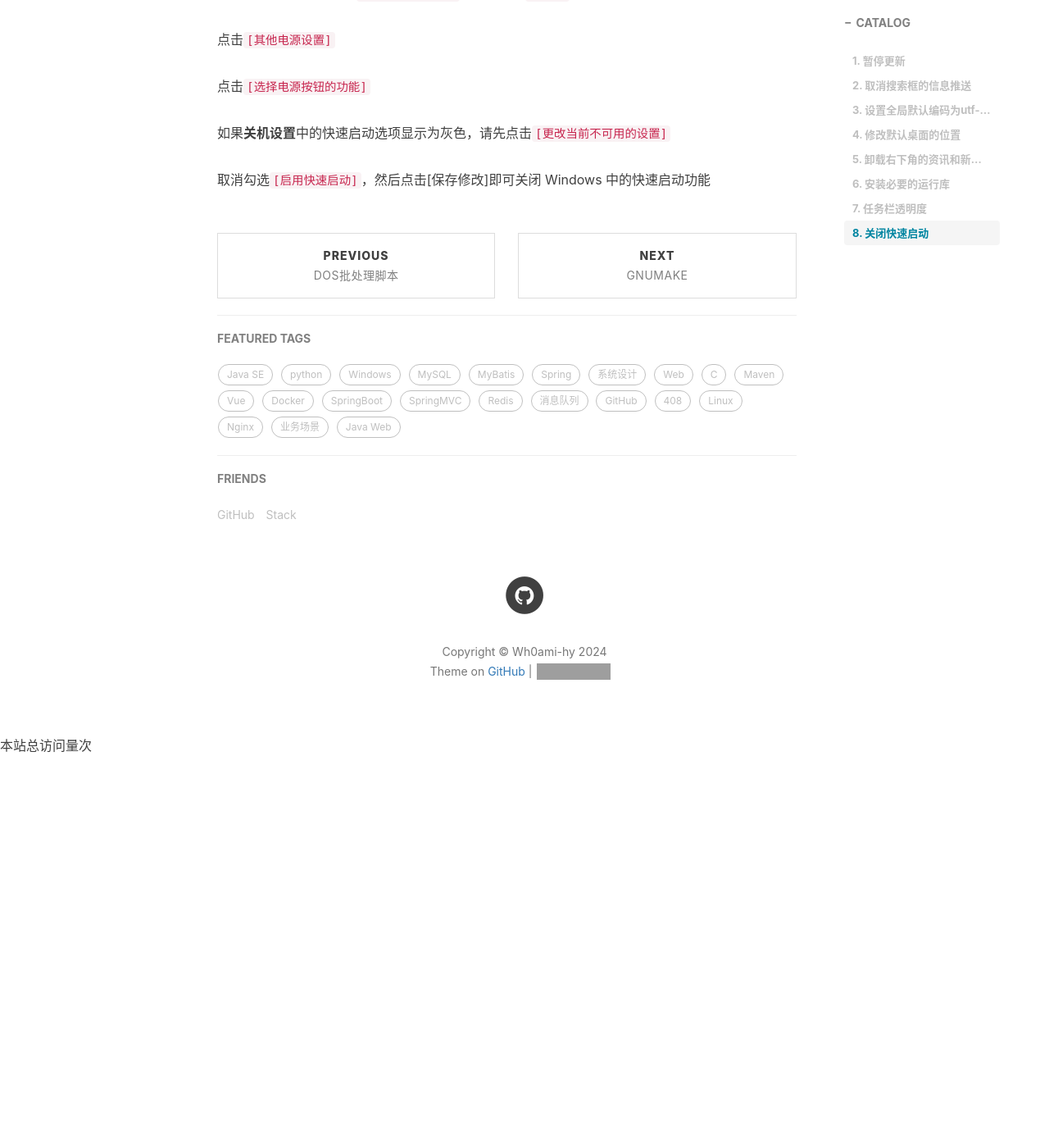
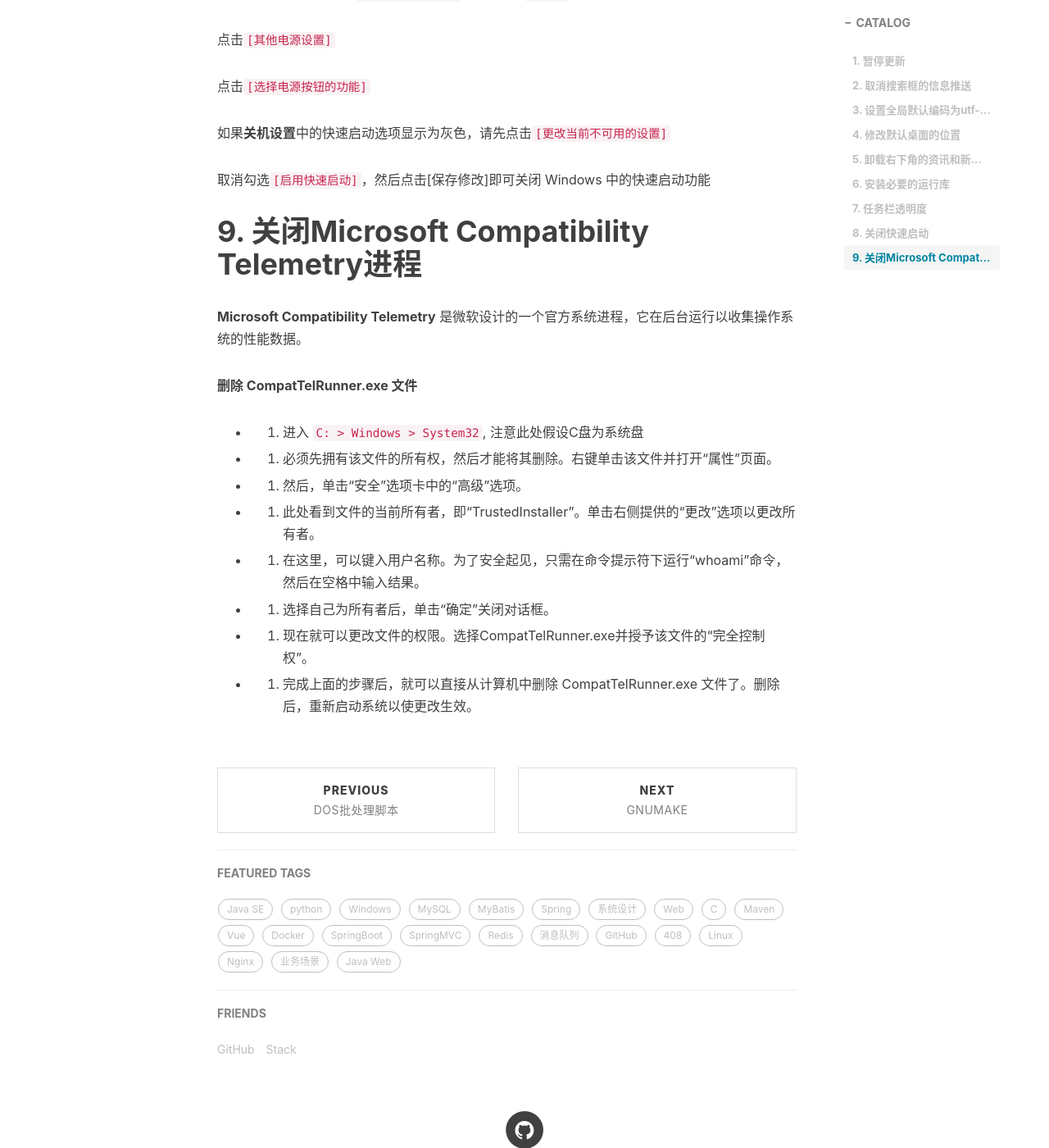
Before and after one commit to Wh0ami-hy/Wh0ami-hy.github.io, a Jekyll site: the page built from _posts/2023-11-29-Windows定制.md, in a window 1280 px wide and 1400 px high, scrolled down 1893 px. Shown: the whole window at 82% size. Built offline with Jekyll 4.4.1, drawn with Linux system fonts in a browser that asks for light colours; nearby versions of some CDN libraries; comment, search, counter and statistics services are not loaded; before the commit the page ends 2816 px from its top, so only the background shows below that; grey boxes are pictures that could not be loaded.

```diff
--- a/_posts/2023-11-29-Windows定制.md
+++ b/_posts/2023-11-29-Windows定制.md
@@ -66,3 +66,18 @@ start explorer.exe
 如果**关机设置**中的快速启动选项显示为灰色，请先点击`[更改当前不可用的设置]`
 
 取消勾选`[启用快速启动]`，然后点击[保存修改]即可关闭 Windows 中的快速启动功能
+
+# 9. 关闭Microsoft Compatibility Telemetry进程
+
+**Microsoft Compatibility Telemetry** 是微软设计的一个官方系统进程，它在后台运行以收集操作系统的性能数据。
+
+**删除 CompatTelRunner.exe 文件**
+
+-   1. 进入 `C: > Windows > System32`, 注意此处假设C盘为系统盘
+-   2. 必须先拥有该文件的所有权，然后才能将其删除。右键单击该文件并打开“属性”页面。
+-   3. 然后，单击“安全”选项卡中的“高级”选项。
+-   4. 此处看到文件的当前所有者，即“TrustedInstaller”。单击右侧提供的“更改”选项以更改所有者。
+-   5. 在这里，可以键入用户名称。为了安全起见，只需在命令提示符下运行“whoami”命令，然后在空格中输入结果。
+-   6. 选择自己为所有者后，单击“确定”关闭对话框。
+-   7. 现在就可以更改文件的权限。选择CompatTelRunner.exe并授予该文件的“完全控制权”。
+-   8. 完成上面的步骤后，就可以直接从计算机中删除 CompatTelRunner.exe 文件了。删除后，重新启动系统以使更改生效。
```
Also changed, not shown: _posts/.obsidian/workspace.json (+13 -13 lines), _posts/2023-09-07-SpringBoot日志最佳实践.md (+4 -4 lines).
